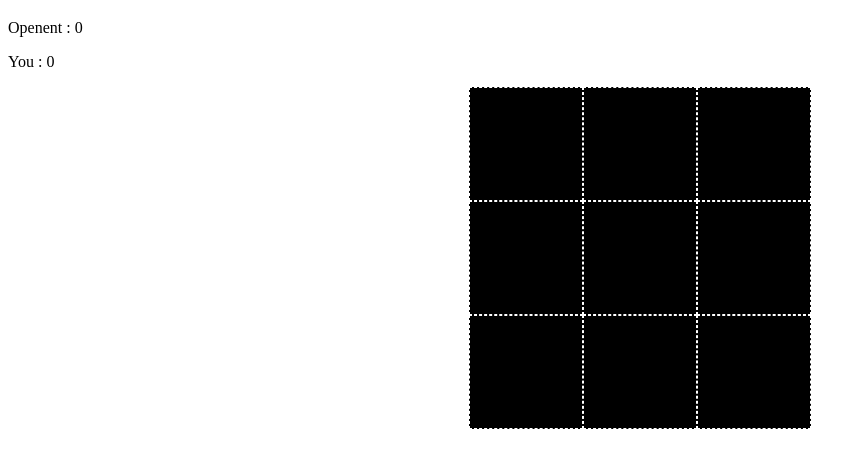
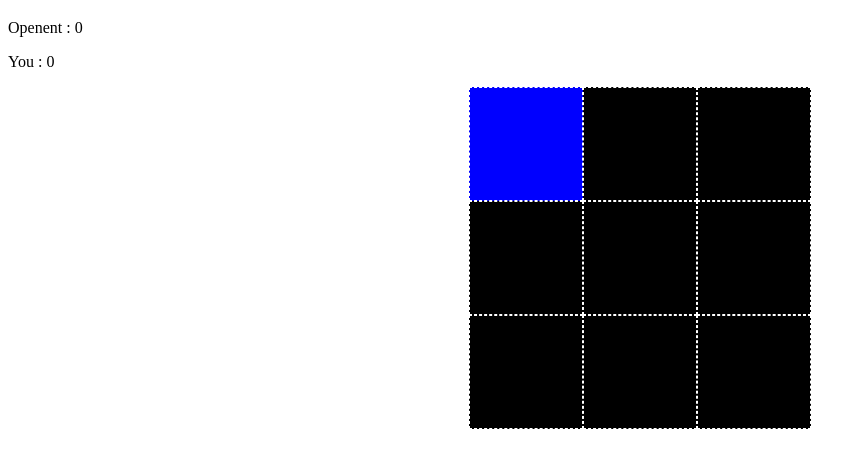
Before and after one commit to Govin-R/web-games, a plain HTML site: page TTT/index.html in a window 1280 px wide. Both pictures are taken after a click on the element 526 px from the left and 204 px from the top of the page. Shown: the part 61-528 px from the top of the page, without its empty margins (0-866 px from the left). Drawn offline with Linux system fonts and the light colour scheme.

Commit message:
ttt previous click need fix

```diff
--- a/TTT/main.js
+++ b/TTT/main.js
@@ -26,17 +26,30 @@ function startGame(){
 
 };
 
-
-
+const color = ["openentClick","userClick"];
+const score = [openentScore,yourScore];
+const winPossiblities = [["0",'1','2'],['0','4','8'],['0','3','6'],['1','4','7'],['2','5','8'],['3','4','5'],['6','7','8'],['2','4','6']];
+let yClicked = Array();
+let oClicked = Array();
+let clicked = [];
 function play(a){
-
+  if((yClicked.includes(a.id) ===false) &&( oClicked.includes(a.id)===false)){
 		if(player===0){
 			a.setAttribute('value',-1);
-  }else if(player===1){
+			a.classList.add("openentClick");
+			oClicked.push(a.id);
+			clicked.push(a.id);
+
+		//  console.log(a.classList)
+		}
+		else if(player===1){
 			a.setAttribute('value',1);
+			a.classList.add("userClick");
+			yClicked.push(a.id);
+			clicked.push(a.id);
   	}
 
-
+  /*
  	 	let currentVal =  [[],[],[]];
   	for(let i = 0; i<3;i++){
     	[r1,r2,r3][i].forEach((e2)=> {
@@ -44,8 +57,33 @@ function play(a){
       	currentVal[i].push(e2.getAttribute('value'));
     	})
  	 };
-  console.table(currentVal)
+		//console.table(currentVal);
+		*/
+		//get mark analyze
+
+		for(let i = 0; i<winPossiblities.length; i++){
+			let tempPosible = winPossiblities[i];
+			let user=[oClicked,yClicked][player];
+			let tempCheck = [];
+			for(let j = 0; j<tempPosible.length; j++){
+				if(user.includes(tempPosible[j])){
+					tempCheck.push(true);
+				}
+			}
+			console.log(tempCheck);
+			if(tempCheck.length===3){
+					score[player].innerText=Number(score[player].innerText)+1;
+			}
+		}
+
+		if(player===1){
+			player=0;
+		}else{player=1;};
+
 
 
 
 	}
+	else{console.log("clicked: ",a.id in yClicked,a.id in oClicked,"\n","y: ",yClicked,"\n","O: ",oClicked)};
+
+}
--- a/TTT/styles.css
+++ b/TTT/styles.css
@@ -19,3 +19,12 @@
 	color:white;
 	background-color:white;
 }
+
+
+.userClick{
+	background-color:blue;
+}
+
+.openentClick{
+	background-color:green;
+}
```
Lines whose indentation alone changed are shown as unchanged.
